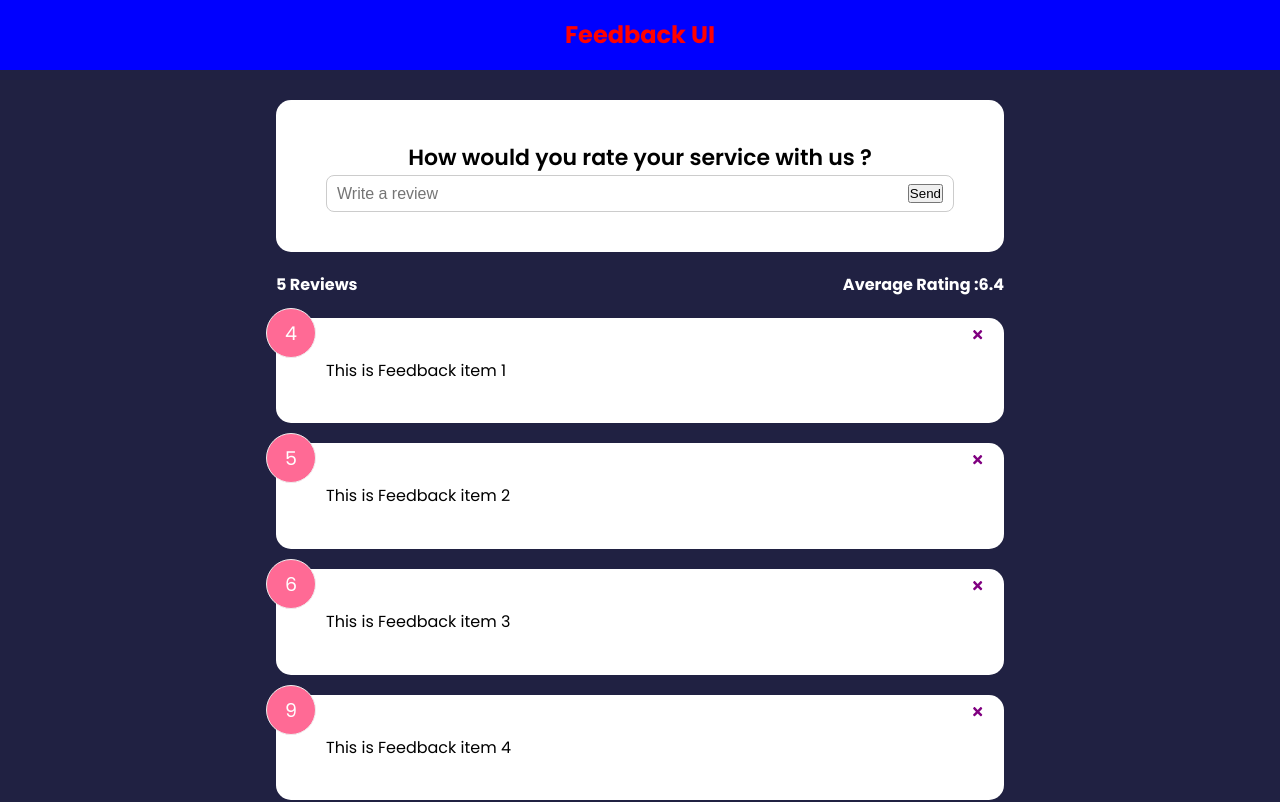
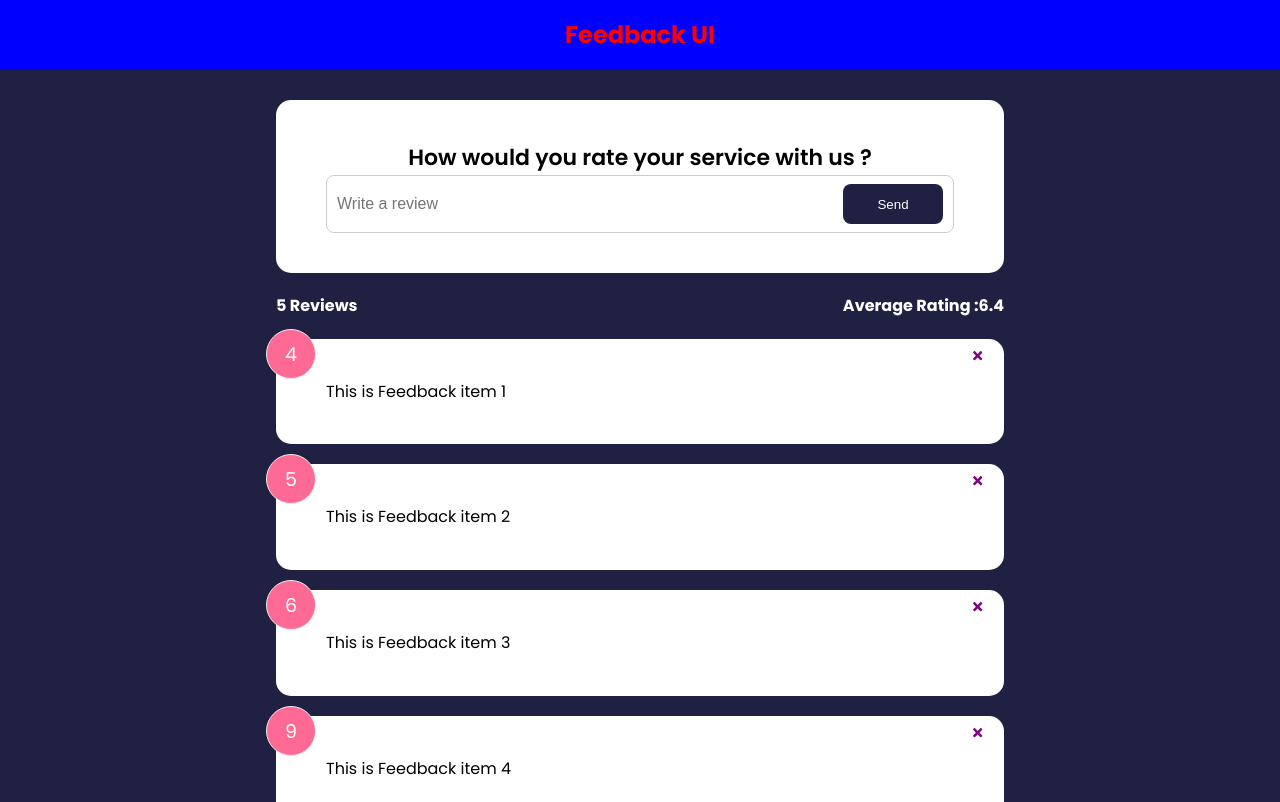
Before and after one commit to ranjan1992/FEEDBACK_UI_APP, a React (Create React App) app: page / in a window 1280 px wide. Shown: the top 802 px of the page. Built offline with nearby package versions, Linux system fonts and the light colour scheme.

Commit message:
Custom Button Component

```diff
--- a/src/components/FeedbackForm.jsx
+++ b/src/components/FeedbackForm.jsx
@@ -1,4 +1,5 @@
 import React, { useState } from 'react';
+import Button from './shared/Button';
 import Card from './shared/Card';
 
 function FeedbackForm() {
@@ -19,7 +20,7 @@
             placeholder="Write a review"
             value={text}
           />
-          <button type="submit">Send</button>
+          <Button type="submit">Send</Button>
         </div>
       </form>
     </Card>
--- /dev/null
+++ b/src/components/shared/Button.jsx
@@ -0,0 +1,15 @@
+import React, { version } from 'react';
+
+function Button({ children, type, version, isDisabled }) {
+  return (
+    <button type={type} disabled={isDisabled} className={`btn btn-${version}`}>
+      {children}
+    </button>
+  );
+}
+Button.defaultProps = {
+  version: 'primary',
+  type: 'button',
+  isDisabled: false,
+};
+export default Button;
```
